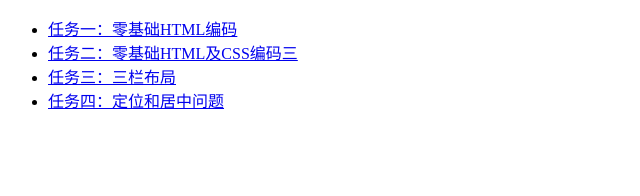
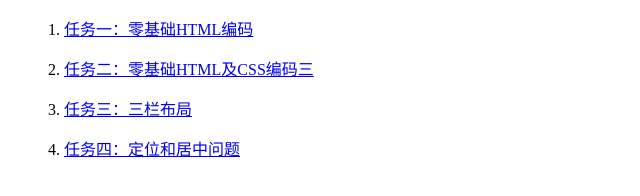
Before and after one commit to zhanqh/Python-and-crawler, a plain HTML site: page index.html in a window 1280 px wide. Shown: the whole page, without its empty margins (0-640 px from the left). Drawn offline with Linux system fonts and the light colour scheme.

Commit message:
细节修改

```diff
--- a/index.html
+++ b/index.html
@@ -3,13 +3,18 @@
 <head>
 	<meta charset="UTF-8">
 	<title>Scnuzhan_ife Demo</title>
+	<style>
+	ol li {
+		margin: 1em;
+	}
+	</style>
 </head>
 <body>
-	<ul>
+	<ol>
 		<li><a href="http://scnuzhan.github.io/baidu_ife/task1.html">任务一：零基础HTML编码</a></li>
 		<li><a href="http://scnuzhan.github.io/baidu_ife/task2.html">任务二：零基础HTML及CSS编码三</a></li>
 		<li><a href="http://scnuzhan.github.io/baidu_ife/task3.html">任务三：三栏布局</a></li>
 		<li><a href="http://scnuzhan.github.io/baidu_ife/task4.html">任务四：定位和居中问题</a></li>
-	</ul>
+	</ol>
 </body>
 </html>
```
Also changed, not shown: task1.html (+1 -1 lines), task2.html (+1 -1 lines).
